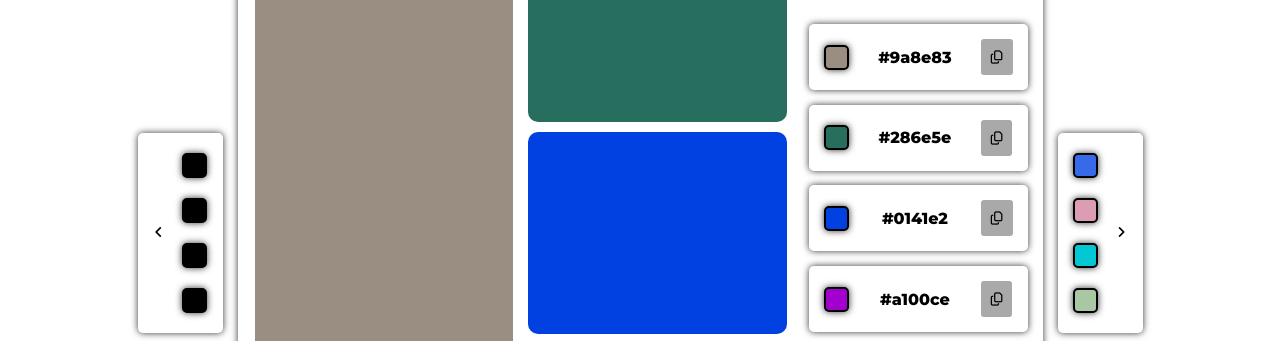
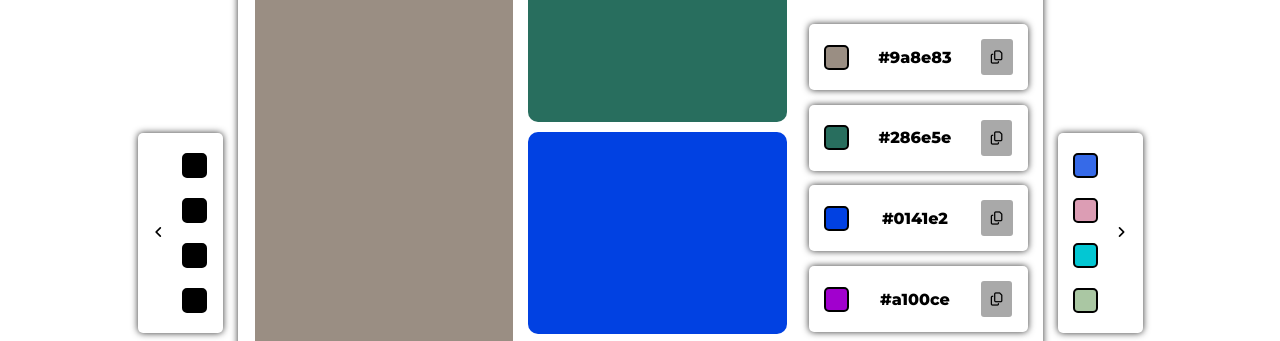
Before and after one commit to stapp425/Theme-Randomizer, a website: page view/index.html in a window 1280 px wide. Shown: the part 167-508 px from the top of the page. Drawn offline with Linux system fonts and the light colour scheme.

Commit message:
some shadows optional

```diff
--- a/public/css/style.css
+++ b/public/css/style.css
@@ -72,7 +72,7 @@ body {
 .next-color, .prev-color {
     border: 2px solid black;
     border-radius: 5px;
-    box-shadow: var(--uniform-shadow);
+    /* box-shadow: var(--uniform-shadow); */
     height: 25px;
     width: 25px;
 }
@@ -198,7 +198,7 @@ body {
 .background {
     border: 2px solid black;
     border-radius: 5px;
-    box-shadow: var(--uniform-shadow);
+    /* box-shadow: var(--uniform-shadow); */
     height: 25px;
     width: 25px;
 }
```
